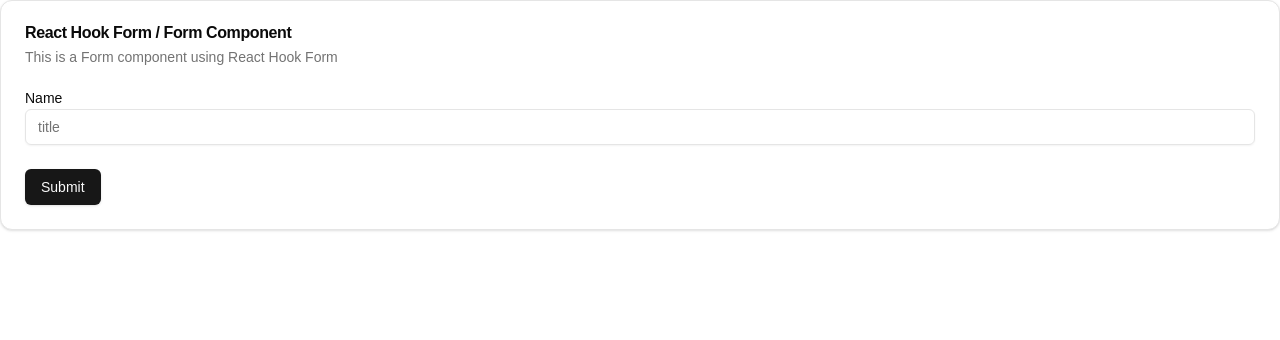
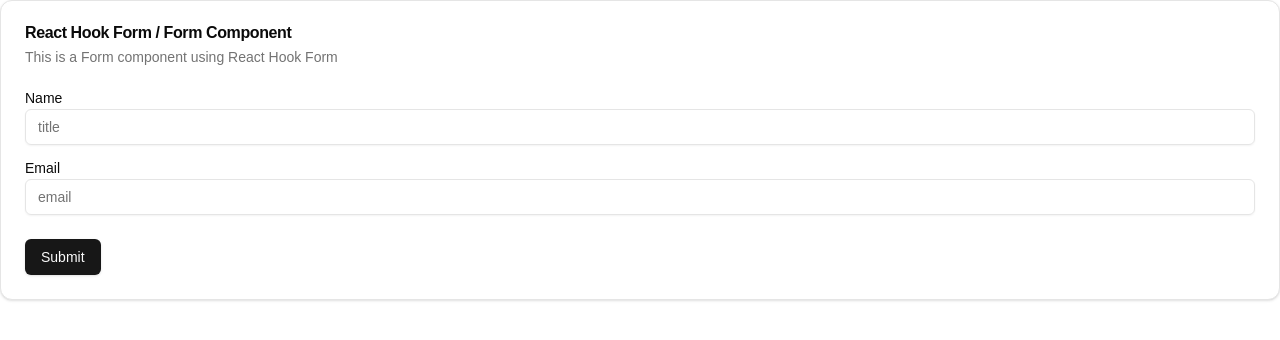
Before and after one commit to coji/form-validate, a Next.js app: page /rhf_form in a window 1280 px wide. Shown: the top 340 px of the page. Built offline with nearby package versions, Linux system fonts and the light colour scheme.

Commit message:
Add email field to form; update schema and handling for improved validation

```diff
--- a/src/app/rhf_form/action.ts
+++ b/src/app/rhf_form/action.ts
@@ -5,6 +5,7 @@
 export async function createPost(previousState: boolean, formData: FormData) {
   const { name } = formSchema.parse({
     name: formData.get('title'),
+    email: formData.get('email'),
   })
 
   console.log({ name })
--- a/src/app/rhf_form/page.tsx
+++ b/src/app/rhf_form/page.tsx
@@ -46,8 +46,8 @@
             This is a Form component using React Hook Form
           </CardDescription>
         </CardHeader>
-        <CardContent className="flex flex-col gap-4">
-          <div className="flex flex-col gap-1">
+        <CardContent className="grid gap-4">
+          <div className="grid gap-1">
             <Label htmlFor="name">Name</Label>
             <Input
               id="name"
@@ -57,6 +57,19 @@
             />
             {errors.name && (
               <p className="text-red-500">{errors.name.message}</p>
+            )}
+          </div>
+
+          <div className="grid gap-1">
+            <Label htmlFor="email">Email</Label>
+            <Input
+              id="email"
+              {...register('email', { required: 'Email is required' })}
+              type="email"
+              placeholder="email"
+            />
+            {errors.email && (
+              <p className="text-red-500">{errors.email.message}</p>
             )}
           </div>
         </CardContent>
--- a/src/app/rhf_form/schema.ts
+++ b/src/app/rhf_form/schema.ts
@@ -4,6 +4,7 @@
   name: z
     .string({ required_error: 'Name is required' })
     .min(1, "Name can't be empty"),
+  email: z.string().email(),
 })
 
 export type FormSchema = z.infer<typeof formSchema>
```
